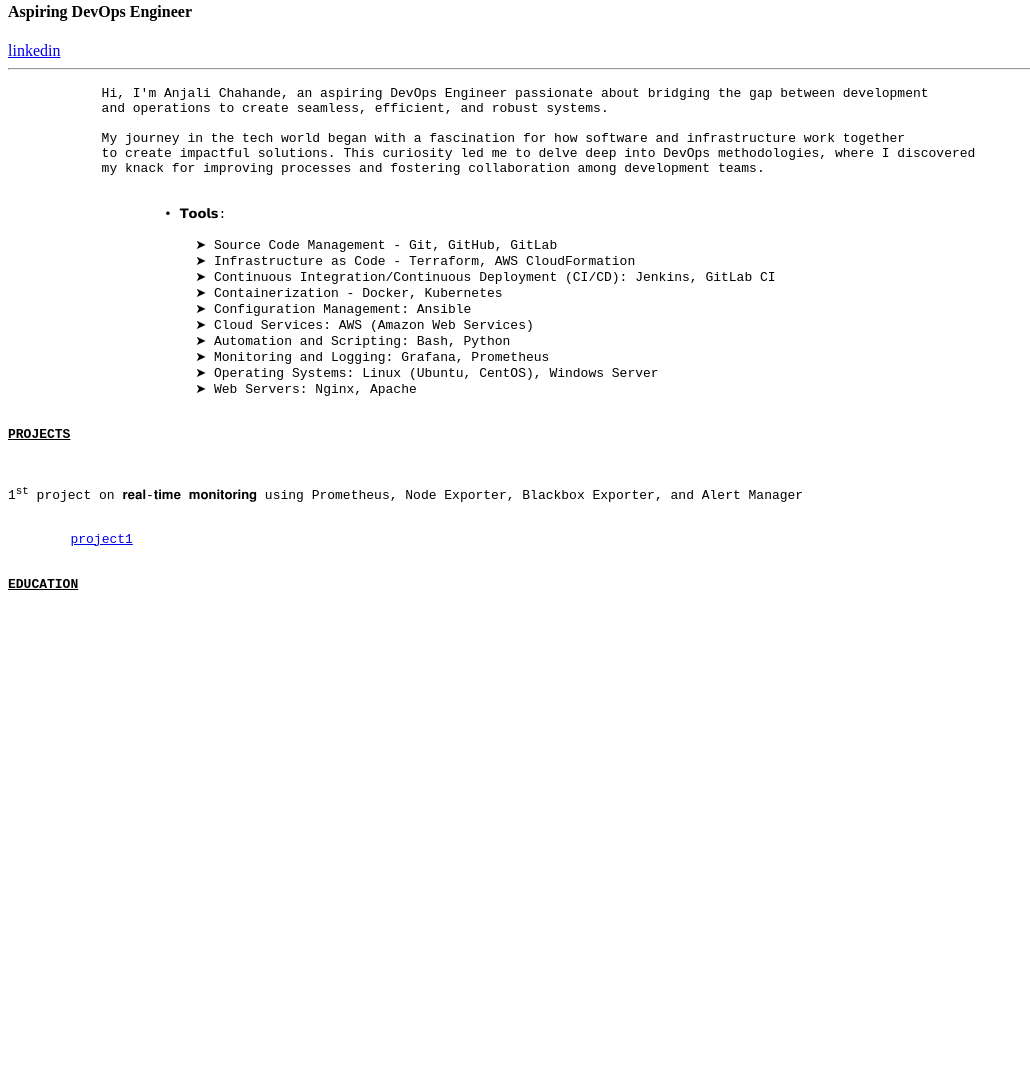
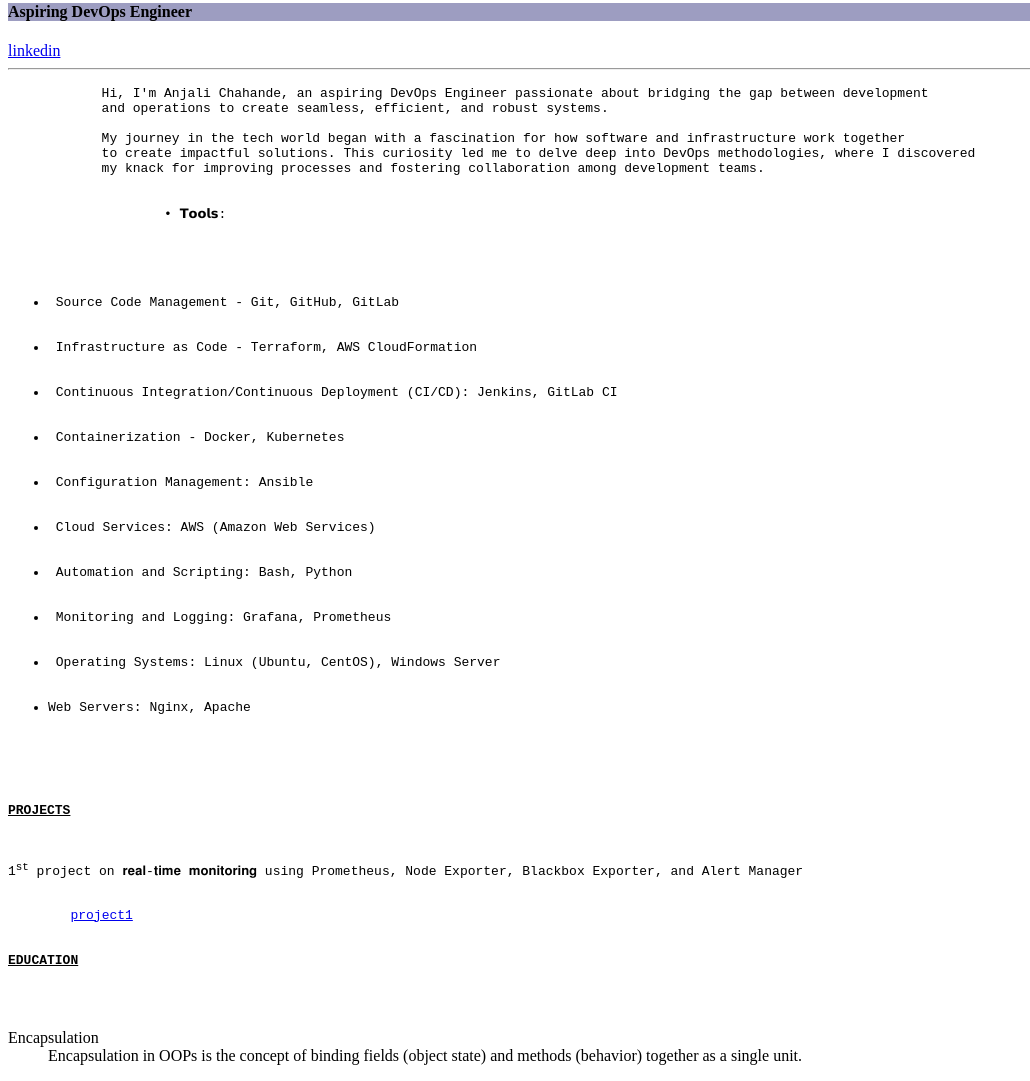
Before and after one commit to AnjaliChahande/html-code-repo, a plain HTML site: page index.html in a window 1280 px wide. Shown: the part 125-1206 px from the top of the page, without its empty margins (0-1030 px from the left). Before the commit the page ends 800 px from the top, so only its background shows below. Drawn offline with Linux system fonts and the light colour scheme.

Commit message:
new changes in folder

```diff
--- a/index.html
+++ b/index.html
@@ -6,6 +6,9 @@
     <meta name="viewport" content="width=device-width, initial-scale=1.0">
     <title>Document</title>
 </head>
+<style>div
+{background-color: rgb(157, 157, 193);}
+</style>
 <body>
     <header>
     <h1><u>PORTFOLIO</u> </h1>
@@ -13,7 +16,7 @@
     </header>
         <h2>ANJALI CHAHANDE</h2>
 
-       <h4> Aspiring DevOps Engineer </h4>
+       <div><h4> Aspiring DevOps Engineer </h4></div>
        <a href = "https://www.linkedin.com/in/anjali-chahande/"target="_main">linkedin</a>
        <hr>
        <p>
@@ -28,16 +31,18 @@
 
                     • 𝗧𝗼𝗼𝗹𝘀:
 
-                        ➤ Source Code Management - Git, GitHub, GitLab
-                        ➤ Infrastructure as Code - Terraform, AWS CloudFormation
-                        ➤ Continuous Integration/Continuous Deployment (CI/CD): Jenkins, GitLab CI
-                        ➤ Containerization - Docker, Kubernetes
-                        ➤ Configuration Management: Ansible
-                        ➤ Cloud Services: AWS (Amazon Web Services)
-                        ➤ Automation and Scripting: Bash, Python
-                        ➤ Monitoring and Logging: Grafana, Prometheus
-                        ➤ Operating Systems: Linux (Ubuntu, CentOS), Windows Server
-                        ➤ Web Servers: Nginx, Apache
+                    <ul style="list-style-type:disc;">  <!-- list to add bullets to the contents (list )-->
+                        <li> Source Code Management - Git, GitHub, GitLab </li>
+                        <li> Infrastructure as Code - Terraform, AWS CloudFormation</li>
+                        <li> Continuous Integration/Continuous Deployment (CI/CD): Jenkins, GitLab CI</li>
+                        <li> Containerization - Docker, Kubernetes</li>
+                        <li> Configuration Management: Ansible</li>
+                        <li> Cloud Services: AWS (Amazon Web Services)</li>
+                        <li> Automation and Scripting: Bash, Python</li>
+                        <li> Monitoring and Logging: Grafana, Prometheus</li>
+                        <li> Operating Systems: Linux (Ubuntu, CentOS), Windows Server</li>
+                        <li>Web Servers: Nginx, Apache</li>
+                    </ul>
 
         <section><b><u>PROJECTS</u></b></section>
         <p>1<sup>st</sup> project on 𝐫𝐞𝐚𝐥-𝐭𝐢𝐦𝐞 𝐦𝐨𝐧𝐢𝐭𝐨𝐫𝐢𝐧𝐠 using Prometheus, Node Exporter, Blackbox Exporter, and Alert Manager</p>
@@ -46,6 +51,14 @@
         <SECTION><b><u>EDUCATION</u></b></SECTION>
 
         </pre>
+        <dl><!--description list-->
+            <dt>Encapsulation</dt><!--description heading-->
+            <dd>Encapsulation in OOPs is the <!--description-->
+                concept of binding fields (object state)
+                and methods (behavior) together as a
+                single unit.</dd>
+        </dl>
        </p>
+
 </body>
 </html>
```
Also changed, not shown: html-list/ordered-list.html (added, +17 -0 lines), html-list/unordered-list.html (added, +26 -0 lines), 1 other file.
